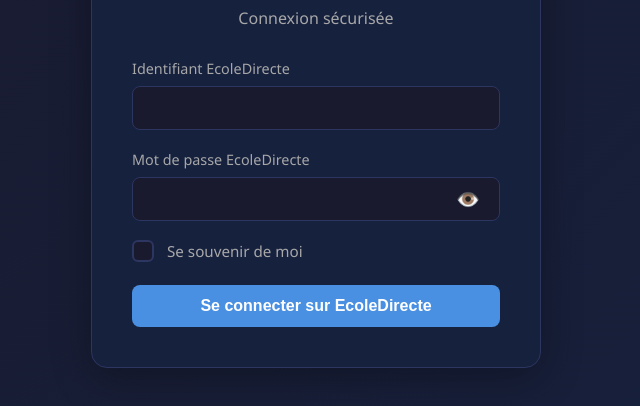
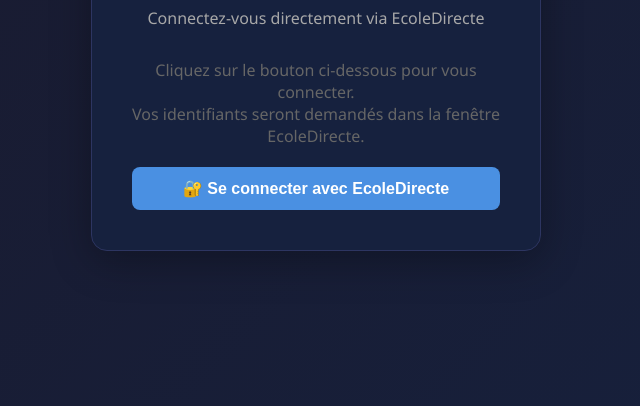
Before and after one commit to BryanDrouet/CIEL-IR-ED, a website: page index.html in a window 1280 px wide. Shown: the part 250-656 px from the top of the page, without its empty margins (324-964 px from the left). Drawn offline with nearby package versions, Linux system fonts and the light colour scheme.

Commit message:
UX: Supprimer les champs identifiants - connexion directe via iframe

```diff
--- a/index.html
+++ b/index.html
@@ -21,33 +21,15 @@
         <div id="loginSection" class="section">
             <div class="login-card">
                 <h1>🎓 EcoleDirecte Dashboard</h1>
-                <p class="subtitle">Connexion sécurisée</p>
+                <p class="subtitle">Connectez-vous directement via EcoleDirecte</p>
 
                 <form id="login-form" autocomplete="on">
-                    <div class="form-group">
-                        <label for="username">Identifiant EcoleDirecte</label>
-                        <input type="text" id="username" name="username" required autocomplete="username webauthn">
-                    </div>
+                    <p style="text-align: center; color: #666; margin-bottom: 20px;">
+                        Cliquez sur le bouton ci-dessous pour vous connecter.<br>
+                        Vos identifiants seront demandés dans la fenêtre EcoleDirecte.
+                    </p>
 
-                    <div class="form-group">
-                        <label for="password">Mot de passe EcoleDirecte</label>
-                        <div class="password-input-wrapper">
-                            <input type="password" id="password" name="password" required autocomplete="current-password webauthn">
-                            <button type="button" id="togglePassword" class="toggle-password-btn" title="Afficher le mot de passe">
-                                👁️
-                            </button>
-                        </div>
-                    </div>
-
-                    <div class="remember-me-container">
-                        <label class="remember-me-label">
-                            <input type="checkbox" id="remember-me" name="rememberMe">
-                            <span class="checkmark"></span>
-                            <span class="label-text">Se souvenir de moi</span>
-                        </label>
-                    </div>
-
-                    <button type="submit" class="btn btn-primary">Se connecter sur EcoleDirecte</button>
+                    <button type="submit" class="btn btn-primary">🔐 Se connecter avec EcoleDirecte</button>
                 </form>
 
                 <div id="loginError" class="error-message"></div>
```
